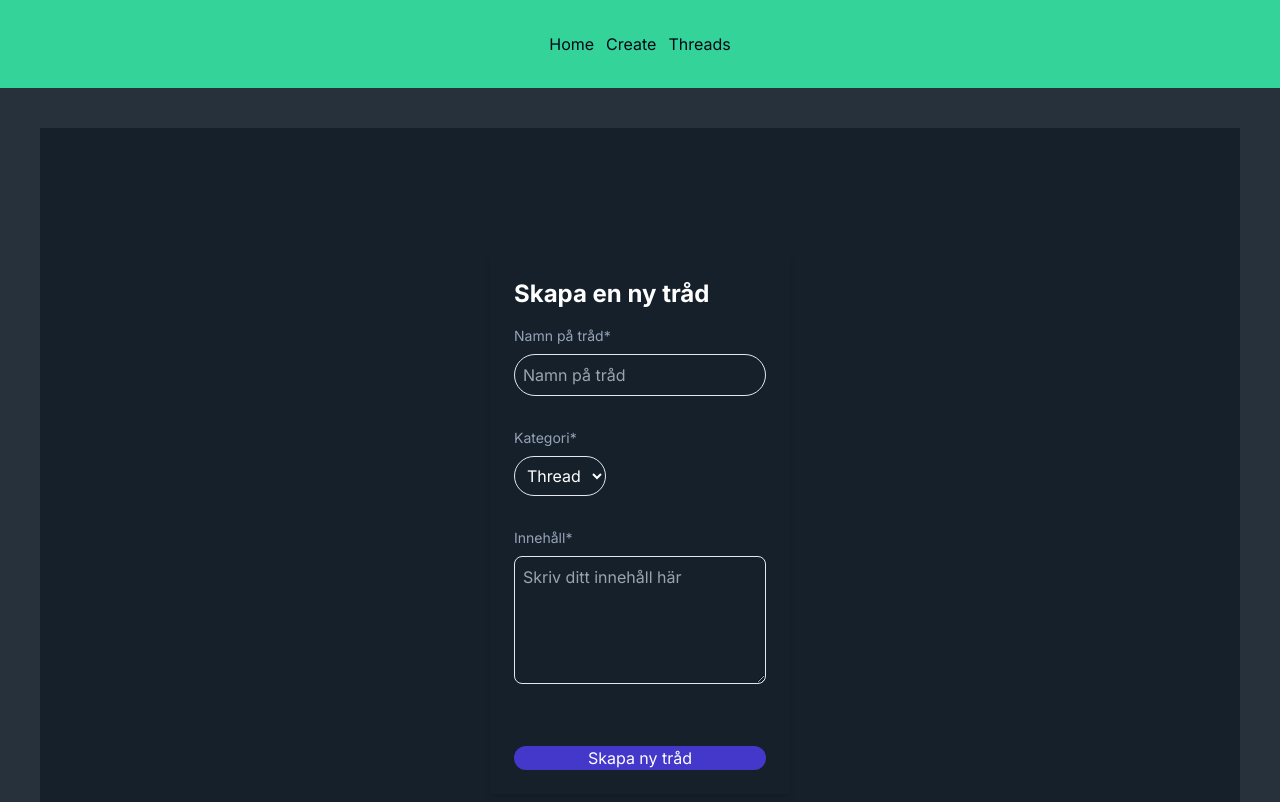
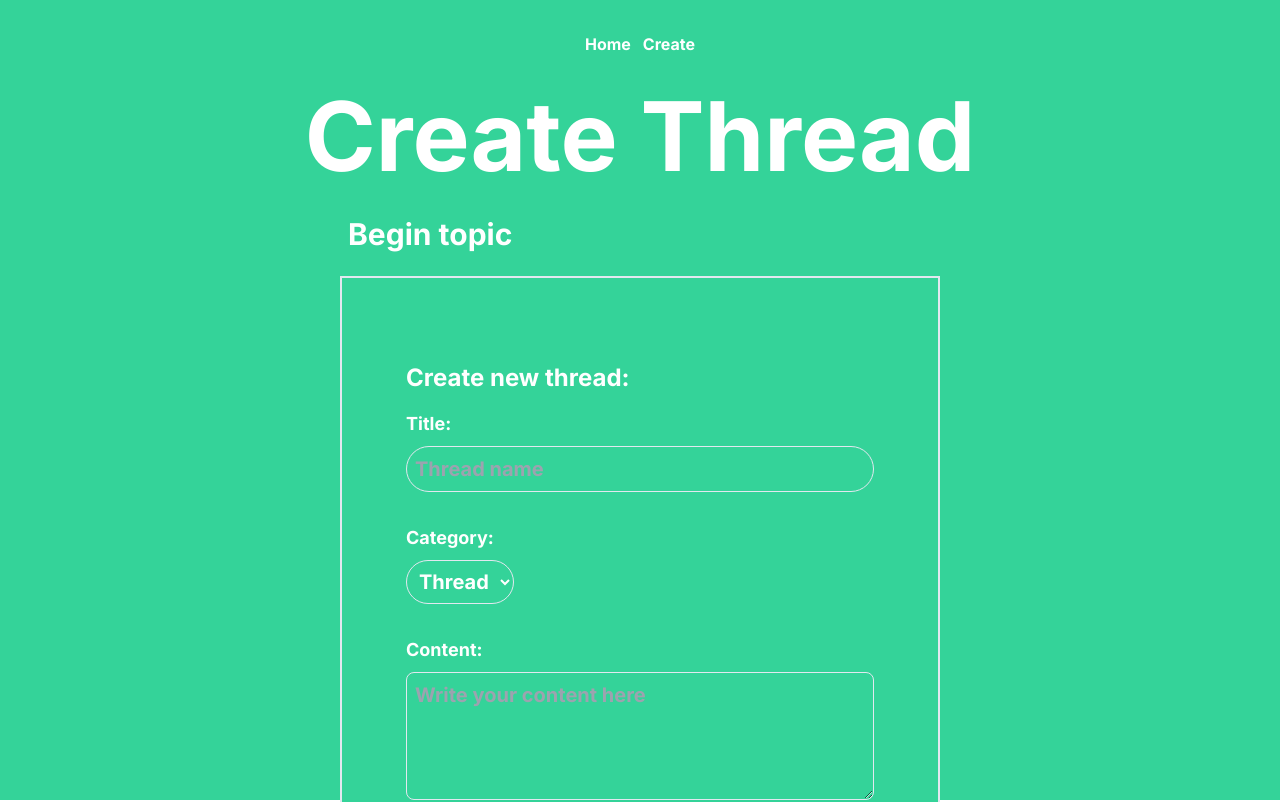
Before and after one commit to JanineEsc/Gruppuppgift-ts, a Next.js app in the folder internet-forum/: page /create in a window 1280 px wide. Shown: the top 802 px of the page. Built offline with nearby package versions, Linux system fonts and the light colour scheme.

Commit message:
fixed some styling, edited pages

```diff
--- a/internet-forum/app/_components/navbar.tsx
+++ b/internet-forum/app/_components/navbar.tsx
@@ -3,16 +3,16 @@ import Link from "next/link"
 const Navbar = () => {
   return (
     <div>
-      <ul className="flex justify-center items-center bg-emerald-400 py-8 px-4 gap-x-3">
+      <ul className="flex justify-center items-center bg-emerald-400 py-8 px-4 gap-x-3 text-white font-bold">
         <Link href="/" >
           Home
         </Link>
         <Link href="/create" >
           Create
         </Link>
-        <Link href="/threads" >
+        {/* <Link href="/threads" >
           Threads
-        </Link>
+        </Link> */}
       </ul>
     </div>
   )
--- a/internet-forum/app/create/page.tsx
+++ b/internet-forum/app/create/page.tsx
@@ -3,9 +3,16 @@ import Navbar from "../_components/navbar";
 
 export default function Create() {
     return (
-        <>
+      <main className="bg-emerald-400 h-screen">
+
          <Navbar/>
-         <CreateThread />
-      </>
+          <h1 className="font-bold text-center text-8xl text-white">Create Thread</h1>
+          <div className="m-5  w-1/2 mx-auto ">
+        <h2 className="font-bold text-start text-3xl px-7 py-3 text-white">Begin topic</h2>
+        <div className="font-bold text-start text-xl px-5 py-3">
+          <CreateThread />
+        </div>
+      </div>
+      </main>
     );
   }
--- a/internet-forum/app/page.tsx
+++ b/internet-forum/app/page.tsx
@@ -1,21 +1,16 @@
+'use client'
+import ListThreads from "@/components/ListThreads";
 import Navbar from "./_components/navbar";
 
 export default function Home() {
   return (
     <main className="bg-emerald-400 h-screen">
       <Navbar/>
-      <h1 className="font-bold text-center text-6xl">Birds & Bees</h1>
-      <div className="m-5 bg-gray-300 w-1/2 mx-auto ">
-        <h2 className="font-bold text-start text-3xl px-7 py-3">Threads</h2>
+      <h1 className="font-bold text-center text-8xl text-white">Birds & Bees</h1>
+      <div className="m-5  w-1/2 mx-auto ">
+        <h2 className="font-bold text-start text-3xl px-7 py-3 text-white">Forum Threads</h2>
         <div className="font-bold text-start text-xl px-5 py-3">
-          <ul className="bg-gray-300 p-2">
-            <li className="mb-2 bg-slate-50 p-2 border border-black">Tråd 1</li>
-            <li className="mb-2 bg-slate-50 p-2 border border-black">Tråd 2</li>
-            <li className="mb-2 bg-slate-50 p-2 border border-black">Tråd 3</li>
-            <li className="mb-2 bg-slate-50 p-2 border border-black">Tråd 4</li>
-            <li className="mb-2 bg-slate-50 p-2 border border-black">Tråd 5</li>
-            <li className="mb-2 bg-slate-50 p-2 border border-black">Tråd 6</li>
-          </ul>
+            <ListThreads />
         </div>
       </div>
     </main>
--- /dev/null
+++ b/internet-forum/app/threads/[id]/page.tsx
@@ -0,0 +1,52 @@
+"use client";
+
+import { useParams } from 'next/navigation';
+import { useEffect, useState } from 'react';
+
+type Thread = {
+  id: string;
+  title: string;
+  content: string;
+  timestamp: string;
+};
+
+const ThreadDetail = () => {
+  const { id } = useParams();
+
+  const [thread, setThread] = useState<Thread | null>(null);
+
+  useEffect(() => {
+    console.log("Thread ID from URL:", id);
+
+    if (id) {
+      const savedThreads = localStorage.getItem('threads');
+      if (savedThreads) {
+        const threads: Thread[] = JSON.parse(savedThreads);
+        const foundThread = threads.find(thread => thread.id === id);
+        setThread(foundThread || null);
+      }
+    }
+  }, [id]);
+
+  if (!thread) {
+    return <p className="text-red-500 text-center text-8xl">Thread not found.</p>;
+  }
+
+  return (
+    <main className="border-2 flex items-center justify-center p-10">
+      <div className="w-full h-full grid-cols-1 bg-blue md:grid-cols-2">
+        <div className="text-white flex items-center justify-center flex-col">
+          <div className="my-4">
+            <div className="max-w-lg mx-auto mt-10 p-6 rounded shadow-md">
+              <h1 className="text-2xl font-bold mb-4">{thread.title}</h1>
+              <p className="text-sm text-slate-400">{new Date(thread.timestamp).toLocaleString()}</p>
+              <p className="mt-2 text-sm">{thread.content}</p>
+            </div>
+          </div>
+        </div>
+      </div>
+    </main>
+  );
+};
+
+export default ThreadDetail;
--- a/internet-forum/app/threads/page.tsx
+++ /dev/null
@@ -1,33 +0,0 @@
-'use client'
-import ListThreads from "../../components/ListThreads";
-
-// export default function Threads() {
-//     return (
-//     <div>
-
-//        <h1 className="font-bold text-center text-6xl">Threads</h1>
-
-
-
-//        <ListThreads />
-//     </div>
-//     );
-//   }
-
-
-import Link from "next/link";
-import Navbar from "../_components/navbar";
-
-export default function Threads() {
-    return (
-        <main>
-            <Navbar/>
-            <h1 className="font-bold text-center text-6xl mb-4">Threads</h1>
-            <div className="flex items-center gap-5 mb-4">
-                <Link href={"/"} className="text-blue-500 hover:underline">Forum</Link>
-                <p className="text-gray-700">Title</p>
-            </div>
-            <ListThreads />
-        </main>
-    );
-}
--- a/internet-forum/components/CreateThread.tsx
+++ b/internet-forum/components/CreateThread.tsx
@@ -31,37 +31,37 @@ const CreateThread = () => {
     console.log('Saved threads:', threads);
 
     // Navigate to /threads page
-    // router.push('/threads');
+    router.push('/');
   };
 
 
 
   return (
-    <main className="bg-[#26313c] h-screen flex items-center justify-center p-10">
-      <div className="w-full h-full grid-cols-1 bg-blue md:grid-cols-2">
-        <div className="bg-[#16202a] h-full text-white flex items-center justify-center flex-col">
-          <div className="my-4"></div>
+    <main className="bg-emerald-400 border-2  flex items-center justify-center p-10">
+      <div className="w-[800px] h-full grid-cols-1 bg-blue md:grid-cols-2">
+        <div className="bg-emerald-400 h-full text-white pt-5 items-center justify-center ">
+          <div className=""></div>
 
-          <div className="max-w-lg mx-auto mt-10 p-6 rounded shadow-md">
-            <h1 className="text-2xl font-bold mb-4">Skapa en ny tråd</h1>
+          <div className=" mx-auto w-full p-6 rounded ">
+            <h1 className="text-2xl font-bold mb-4">Create new thread:</h1>
             <form onSubmit={(e) => { e.preventDefault(); handleCreateThread(); }}>
               <div className="mb-4">
-                <label htmlFor="rubrik" className="block mt-4 text-sm text-slate-400">Namn på tråd*</label>
+                <label htmlFor="title" className="block mt-4 text-lg text-white">Title:</label>
                 <input
-                  className="mt-2 mb-4 bg-transparent rounded-full border p-2"
+                  className="mt-2 mb-4 bg-transparent rounded-full border p-2 w-full"
                   type="text"
-                  id="rubrik"
-                  placeholder="Namn på tråd"
+                  id="title"
+                  placeholder="Thread name"
                   value={title}
                   onChange={(e) => setTitle(e.target.value)}
                 />
               </div>
 
               <div className="mb-4">
-                <label htmlFor="kategori" className="block mt-4 text-sm text-slate-400">Kategori*</label>
+                <label htmlFor="Category" className="block mt-4 text-lg text-white">Category:</label>
                 <select
                   className="mt-2 mb-4 bg-transparent rounded-full border p-2"
-                  id="kategori"
+                  id="Category"
                   value={category}
                   onChange={(e) => setCategory(e.target.value as ThreadCategory)} // Type casting here
                 >
@@ -71,18 +71,18 @@ const CreateThread = () => {
               </div>
 
               <div className="mb-4">
-                <label htmlFor="content" className="block mt-4 text-sm text-slate-400">Innehåll*</label>
+                <label htmlFor="content" className="block mt-4 text-lg text-white">Content:</label>
                 <textarea
                   className="mt-2 mb-4 bg-transparent rounded-lg w-full h-32 border p-2"
                   id="content"
-                  placeholder="Skriv ditt innehåll här"
+                  placeholder="Write your content here"
                   value={description}
                   onChange={(e) => setDescription(e.target.value)}
                 />
               </div>
 
               <div className="flex items-center justify-between">
-                <button type="submit" className="w-full mt-6 bg-indigo-700 rounded-full hover:bg-indigo-700">Skapa ny tråd</button>
+                <button type="submit" className="w-full mt-6 text-white border-2 h-12 rounded-full hover:text-emerald-400 hover:bg-white">Create new thread</button>
               </div>
             </form>
           </div>
--- a/internet-forum/components/ListThreads.tsx
+++ b/internet-forum/components/ListThreads.tsx
@@ -1,3 +1,5 @@
+
+import Link from 'next/link';
 import React, { useEffect, useState } from 'react';
 
 type Thread = {
@@ -29,22 +31,19 @@ function ListThreads() {
   };
 
   return (
-    <main className="bg-[#26313c] h-screen flex items-center justify-center p-10">
-      <div className="w-full h-full grid-cols-1 bg-blue md:grid-cols-2">
-        <div className="bg-[#16202a] h-full text-white flex items-center justify-center flex-col">
-          <div className="my-4">
-            <div className="max-w-lg mx-auto mt-10 p-6 rounded shadow-md">
-              <h1 className="text-2xl font-bold mb-4">Lista av trådar</h1>
+<main className="border-2 flex items-center justify-center p-10">
+      <div className="">
+        <div className="  text-white flex items-center justify-center flex-col">
               {error ? (
                 <p className="text-red-500 text-xs italic">{error}</p>
               ) : (
                 threads.map(thread => (
-                  <div key={thread.id} className="w-96 mb-4 p-4 border border-white rounded-lg">
-                    <h2 className="text-xl font-bold">{thread.title}</h2>
+                  <div key={thread.id} className="flex justify-between items-center mb-4 p-4 border border-white w-[800px]">
+                    <Link href={`/threads/${thread.id}`}>{thread.title}</Link>
                     <p className="text-sm text-slate-400">{new Date(thread.timestamp).toLocaleString()}</p>
                     <p className="mt-2 text-sm">{thread.content}</p>
                     <button
-                      className="mt-2 bg-red-500 text-white px-4 py-2 rounded"
+                      className="mt-2 bg-red-500 text-white px-4  "
                       onClick={() => deleteThread(thread.id)}
                     >
                       Delete
@@ -52,8 +51,6 @@ function ListThreads() {
                   </div>
                 ))
               )}
-            </div>
-          </div>
         </div>
       </div>
     </main>
```
